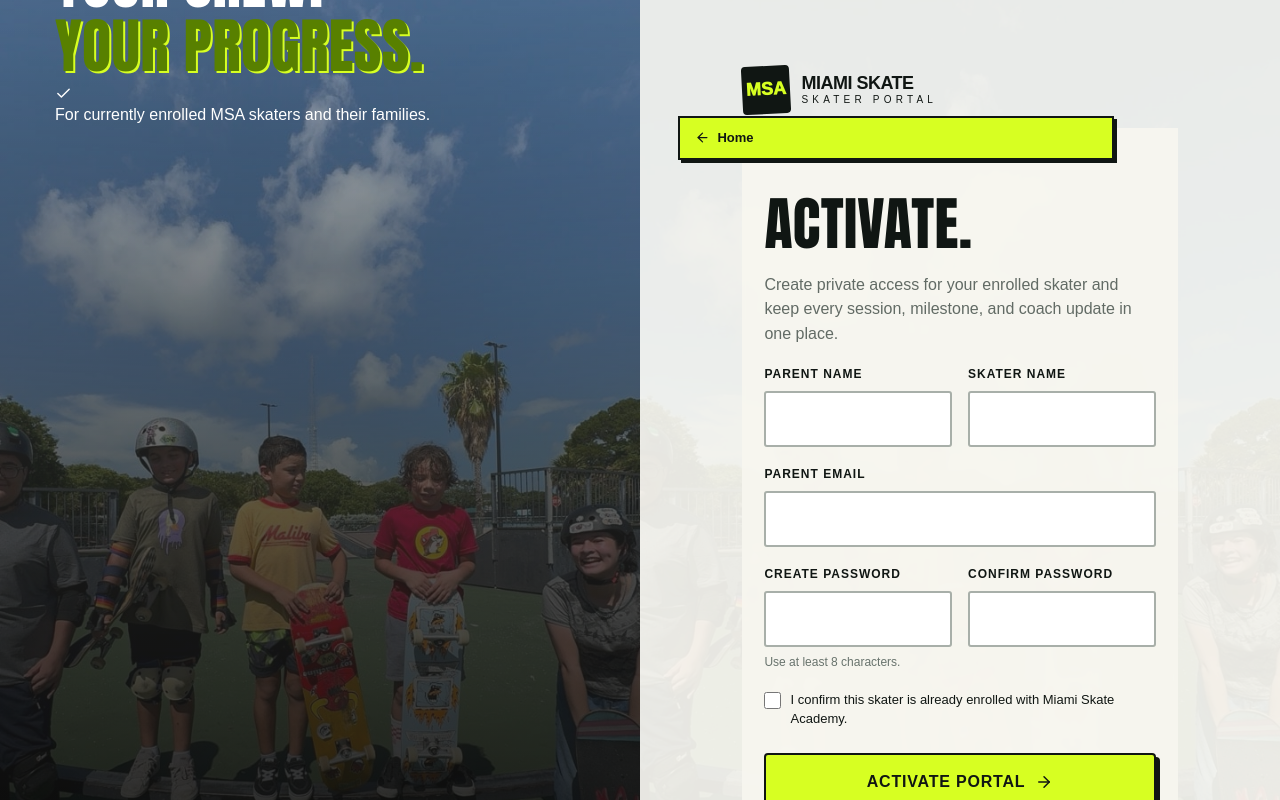
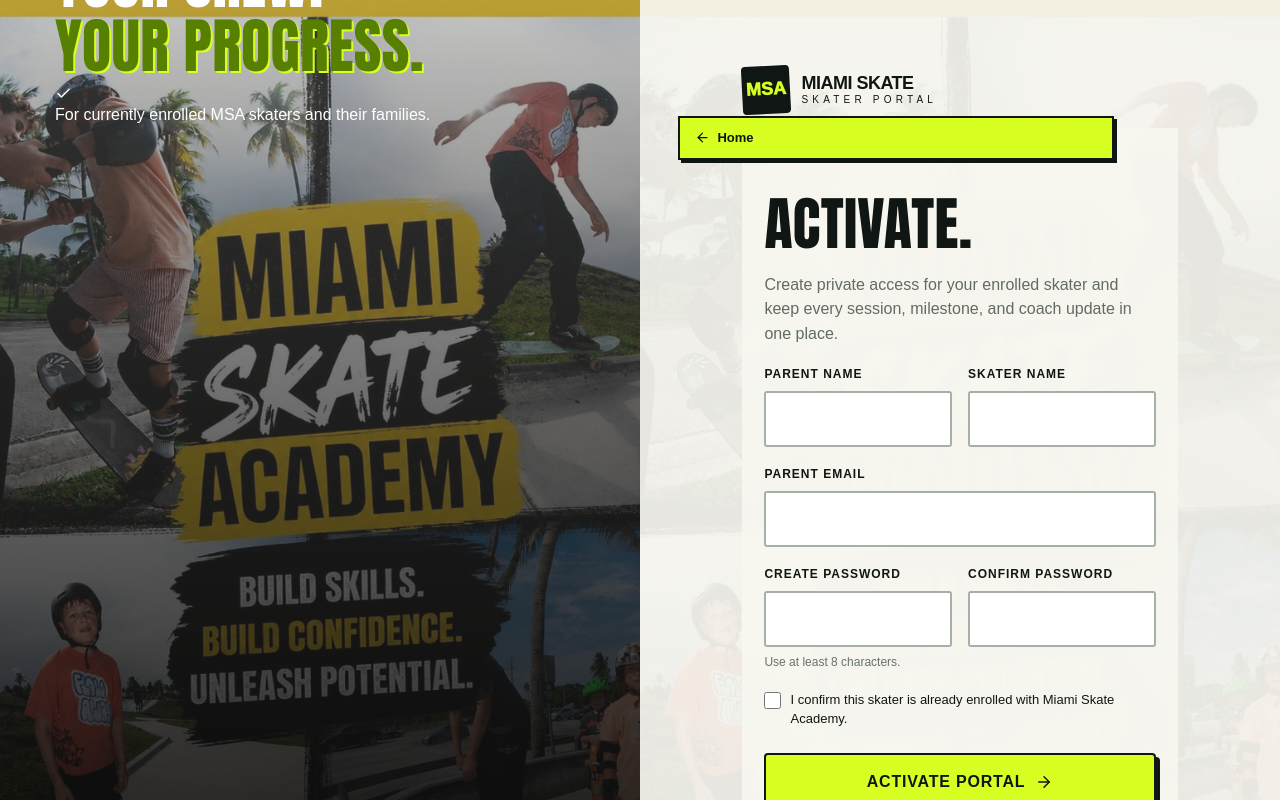
Before and after one commit to yointcounty/msa-dashboard, a Next.js app: page /auth/signup in a window 1280 px wide. Shown: the top 800 px of the page. Built offline with nearby package versions, Linux system fonts and the light colour scheme; no server answers.

Commit message:
Use only real MSA photo-bank images in auth carousel

```diff
--- a/app/auth/photo-carousel.tsx
+++ b/app/auth/photo-carousel.tsx
@@ -3,13 +3,11 @@
 import Image from "next/image";
 import { useEffect, useState } from "react";
 
+// Only approved real MSA photo-bank images belong in rotating website carousels.
 const photos = [
   "/images/msa-real-login.jpg",
   "/images/msa-real-hero.jpg",
   "/images/msa-real-family.jpg",
-  "/images/msa-coaching-v2.png",
-  "/images/msa-session-v2.png",
-  "/images/msa-lessons-v2.png",
 ];
 
 export default function AuthPhotoCarousel() {
@@ -18,7 +16,7 @@
   useEffect(() => {
     const timer = window.setInterval(() => {
       setActive((current) => (current + 1) % photos.length);
-    }, 2000);
+    }, 3000);
     return () => window.clearInterval(timer);
   }, []);
 
```
